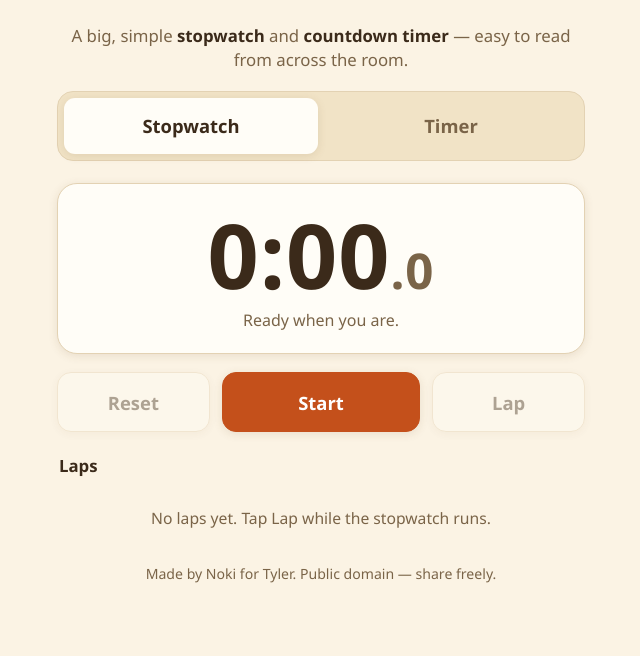
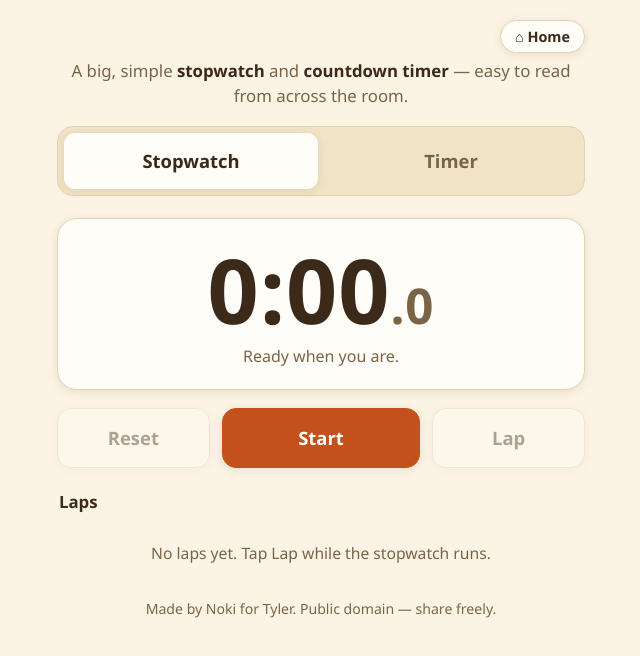
Before and after one commit to jesuslovestyler/Stopwatch-and-timer, a plain HTML site: page index.html in a window 1280 px wide. Shown: the whole page, without its empty margins (319-959 px from the left). Drawn offline with Linux system fonts and the light colour scheme.

Commit message:
Site standard: Home button and analytics

```diff
--- a/index.html
+++ b/index.html
@@ -379,10 +379,32 @@
         .setter input { min-width: 36px; font-size: 1.45rem; }
       }
       .hidden { display: none !important; }
+
+      /* Home pill */
+      .home-row {
+        display: flex;
+        justify-content: flex-end;
+        margin-bottom: 6px;
+      }
+      .home-btn {
+        display: inline-block;
+        background: var(--surface);
+        color: var(--ink);
+        border: 1px solid var(--line);
+        border-radius: 999px;
+        box-shadow: var(--shadow);
+        font-size: 0.9rem;
+        font-weight: 700;
+        text-decoration: none;
+        padding: 7px 14px;
+        line-height: 1.2;
+      }
+      .home-btn:active { transform: scale(0.97); }
     </style>
   </head>
   <body>
     <main class="wrap">
+      <div class="home-row"><a class="home-btn" href="https://jesuslovestyler.com/">⌂ Home</a></div>
       <p class="intro">A big, simple <strong>stopwatch</strong> and <strong>countdown timer</strong> — easy to read from across the room.</p>
 
       <div class="tabs" role="tablist" aria-label="Choose a mode">
@@ -859,5 +881,6 @@
       tmRender();
       tmSyncButtons();
     </script>
+    <script data-goatcounter="https://jesuslovestyler.goatcounter.com/count" async src="//gc.zgo.at/count.js"></script>
   </body>
 </html>
```
